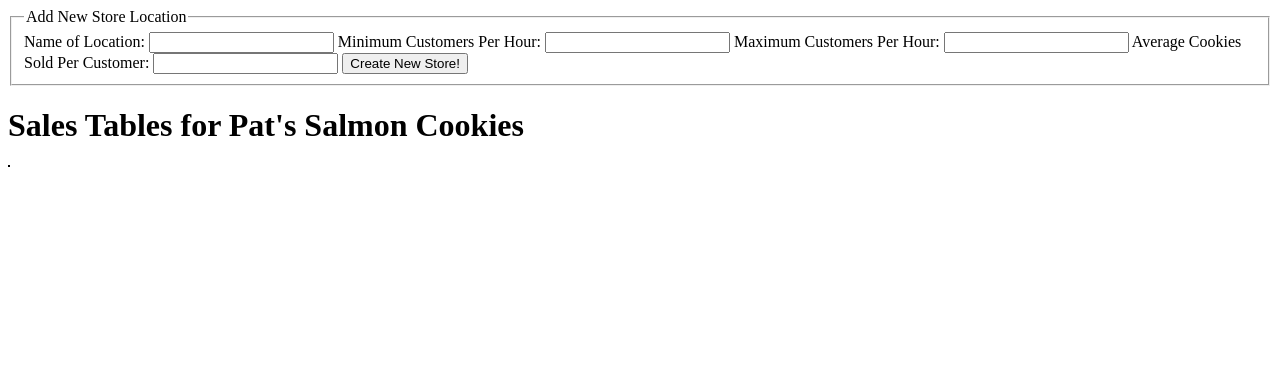
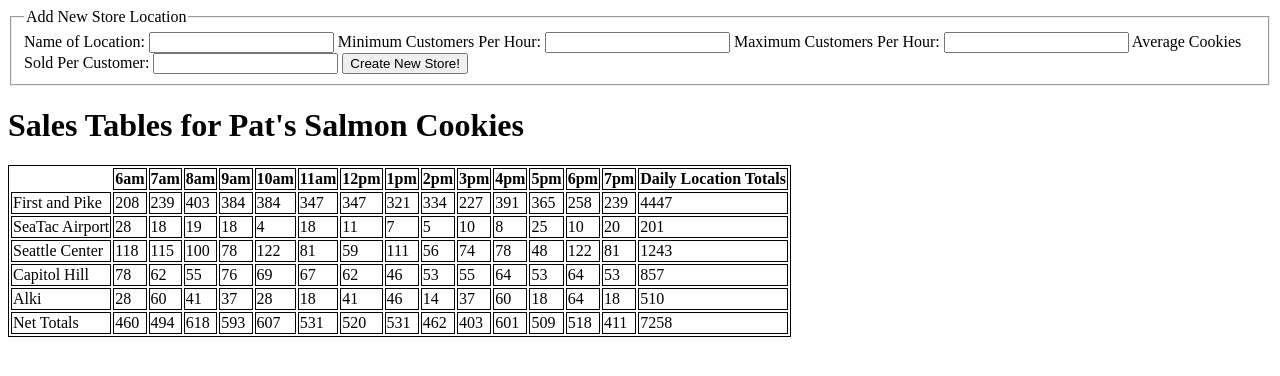
Before and after one commit to dahby/cookie-stand, a plain HTML site: page html/sales.html in a window 1280 px wide. Drawn offline with Linux system fonts and the light colour scheme; files that its build step writes are made by us from their sources.

Commit message:
finished footer function to get hourly totals for all stores

```diff
--- a/html/sales.html
+++ b/html/sales.html
@@ -3,8 +3,8 @@
 
   <head>
     <title>Internal Sales Home Page</title>
-    <!-- <link rel="stylesheet" type="text/css" href="css/reset.css"/> -->
-    <link rel="stylesheet" type="text/css" href="css/sales.css"/>
+    <!-- <link rel="stylesheet" type="text/css" href="../css/reset.css"/> -->
+    <link rel="stylesheet" type="text/css" href="../css/sales.css"/>
   </head>
 
   <body>
@@ -25,6 +25,6 @@
     <h1>Sales Tables for Pat's Salmon Cookies</h1>
     <table id="cookieStands"></table>
 
-    <script src="js/app.js"></script>
+    <script src="../js/app.js"></script>
   </body>
 </html>
--- a/js/app.js
+++ b/js/app.js
@@ -3,7 +3,7 @@
 var hours = ['6am', '7am', '8am', '9am', '10am', '11am', '12pm', '1pm', '2pm', '3pm', '4pm', '5pm', '6pm', '7pm'];
 var allLocations = [];
 // var totalCookiesHr = 0;
-// var netTotal = 0;
+var netTotal = 0;
 
 function MakeLocation(name, minCustHr, maxCustHr, avgSalePerCust) {
   this.name = name;
@@ -91,9 +91,24 @@ makeTableRow();
 
 function makeFooterRow() {
   var trEl = document.createElement('tr');
-  var tdEl = document.createElement('td');
-  tdEl.textContent = 'Totals';
-  trEl.appendChild(tdEl);
+  var rowEl = document.createElement('td');
+  rowEl.textContent = 'Net Totals';
+  trEl.appendChild(rowEl);
+  var tdEl = [];
+  var total = 0;
+  for (var i = 0; i < hours.length; i++) {
+    tdEl[i] = document.createElement('td');
+    for (var j = 0; j < allLocations.length; j++) {
+      total += allLocations[j].cookiesHr[i];
+    }
+    tdEl[i].textContent = total;
+    netTotal += total;
+    total = 0;
+    trEl.appendChild(tdEl[i]);
+  }
+  var allTotals = document.createElement('td');
+  allTotals.textContent = netTotal;
   cookieStands.appendChild(trEl);
+  trEl.appendChild(allTotals);
 }
 makeFooterRow();
```
